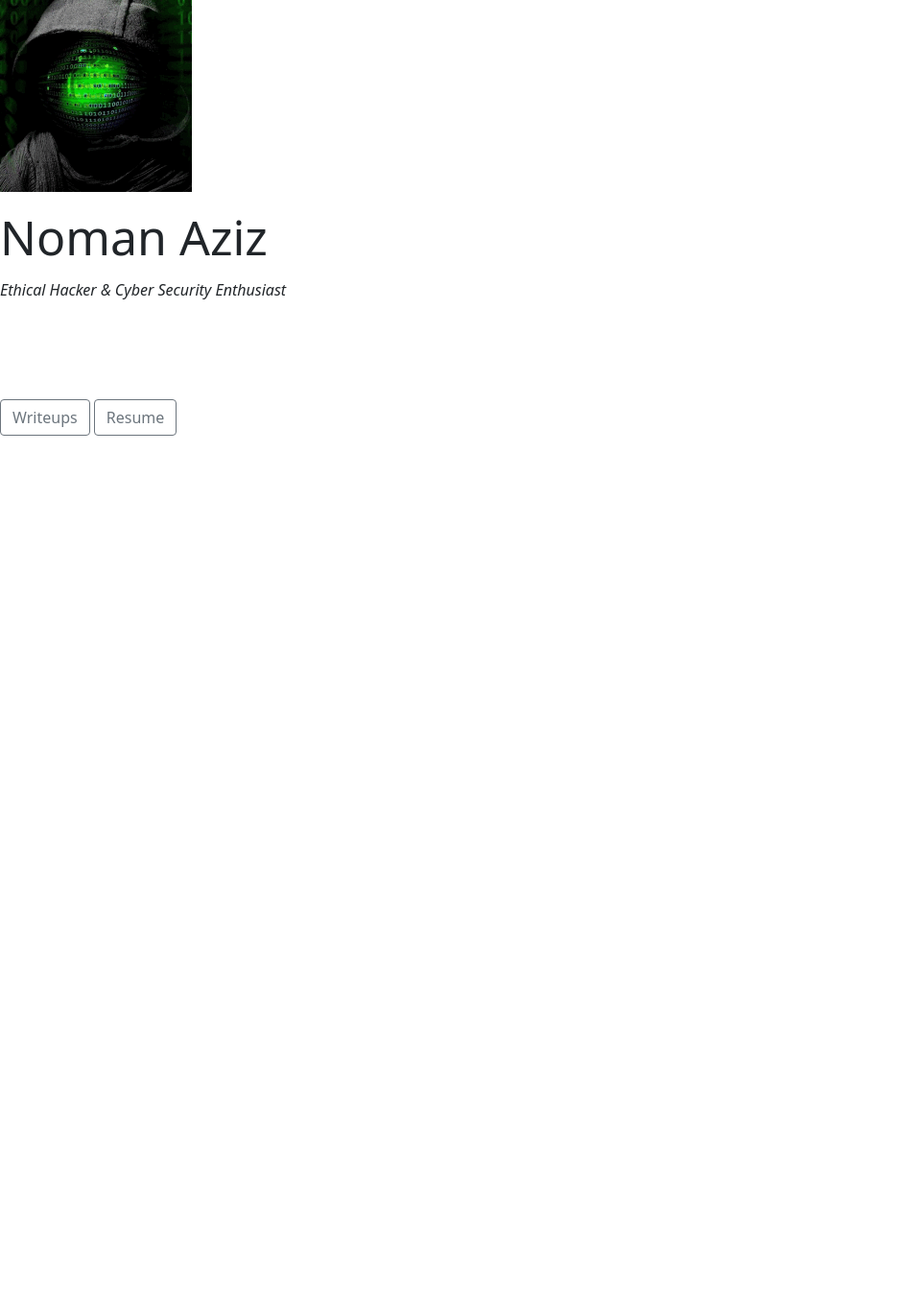
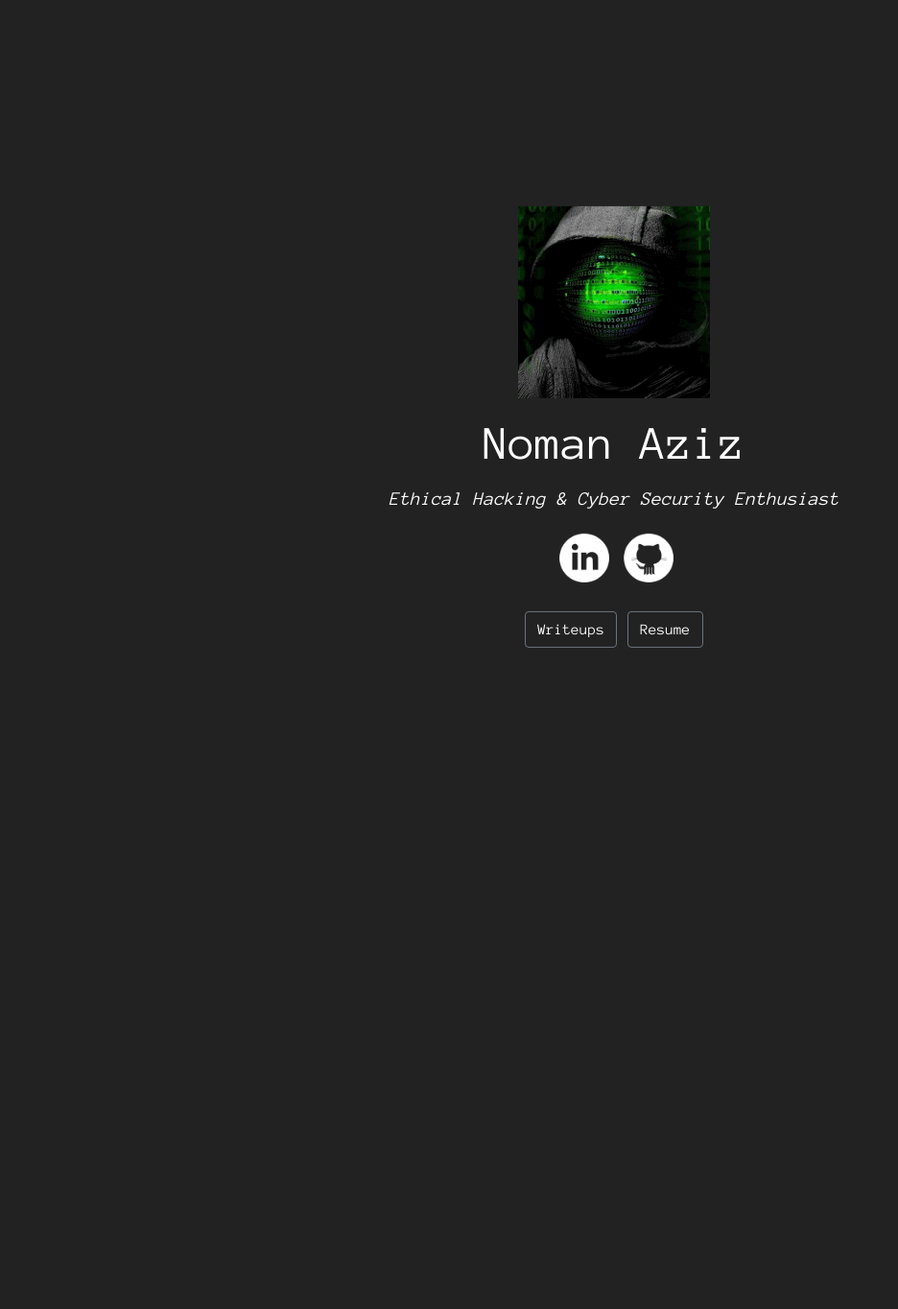
Before and after one commit to duksctf/duksctf.github.io, a Jekyll site: the page index.html, which Jekyll copies as it is, in a window 1280 px wide. Shown: the whole page at 96% size, without its empty margins (0-936 px from the left). Built offline with Jekyll 4.4.1, drawn with Linux system fonts in a browser that asks for light colours; after the commit the page ends 900 px from its top, so only the background shows below that.

Commit message:
added scripts

```diff
--- /dev/null
+++ b/assets/global/style.css
@@ -0,0 +1,19 @@
+body {
+  background: #222;
+  color: #fff;
+  font-family: "Anonymous Pro", monospace;
+  font-size: 20px;
+
+  -khtml-user-select: none;
+  -o-user-select: none;
+  -moz-user-select: none;
+  -webkit-user-select: none;
+  user-select: none;
+
+  overflow: hidden;
+  margin: 0;
+}
+
+.interactive {
+  pointer-events: all;
+}
--- /dev/null
+++ b/assets/index/style.css
@@ -0,0 +1,32 @@
+body {
+  background: #222;
+  color: #fff;
+  font-family: "Anonymous Pro", monospace;
+  font-size: 20px;
+
+  -khtml-user-select: none;
+  -o-user-select: none;
+  -moz-user-select: none;
+  -webkit-user-select: none;
+  user-select: none;
+}
+
+.panel {
+  text-align: center;
+  position: absolute;
+  background: transparent;
+  pointer-events: none;
+  z-index: 99;
+  top: 50%;
+  left: 50%;
+  width: 80%;
+  transform: translate(-50%, -50%);
+}
+
+.interactive {
+  pointer-events: all;
+}
+
+.btn-outline-secondary {
+  color: #fff;
+}
--- a/index.html
+++ b/index.html
@@ -37,6 +37,11 @@
       crossorigin="anonymous"
     />
 
+    <!-- local resources -->
+    <!-- <link rel='shortcut icon' type='image/x-icon' href='/assets/images/nagli-removebg-preview.png'/> -->
+    <link href="/assets/global/style.css" rel="stylesheet" type="text/css" />
+    <link href="/assets/index/style.css" rel="stylesheet" type="text/css" />
+
     <style>
       html,
       body {
@@ -70,7 +75,7 @@
         Noman Aziz
       </p>
       <p style="padding-bottom: 5px">
-        <i>Ethical Hacker & Cyber Security Enthusiast</i>
+        <i>Ethical Hacking & Cyber Security Enthusiast</i>
       </p>
 
       <div class="interactive">
```
